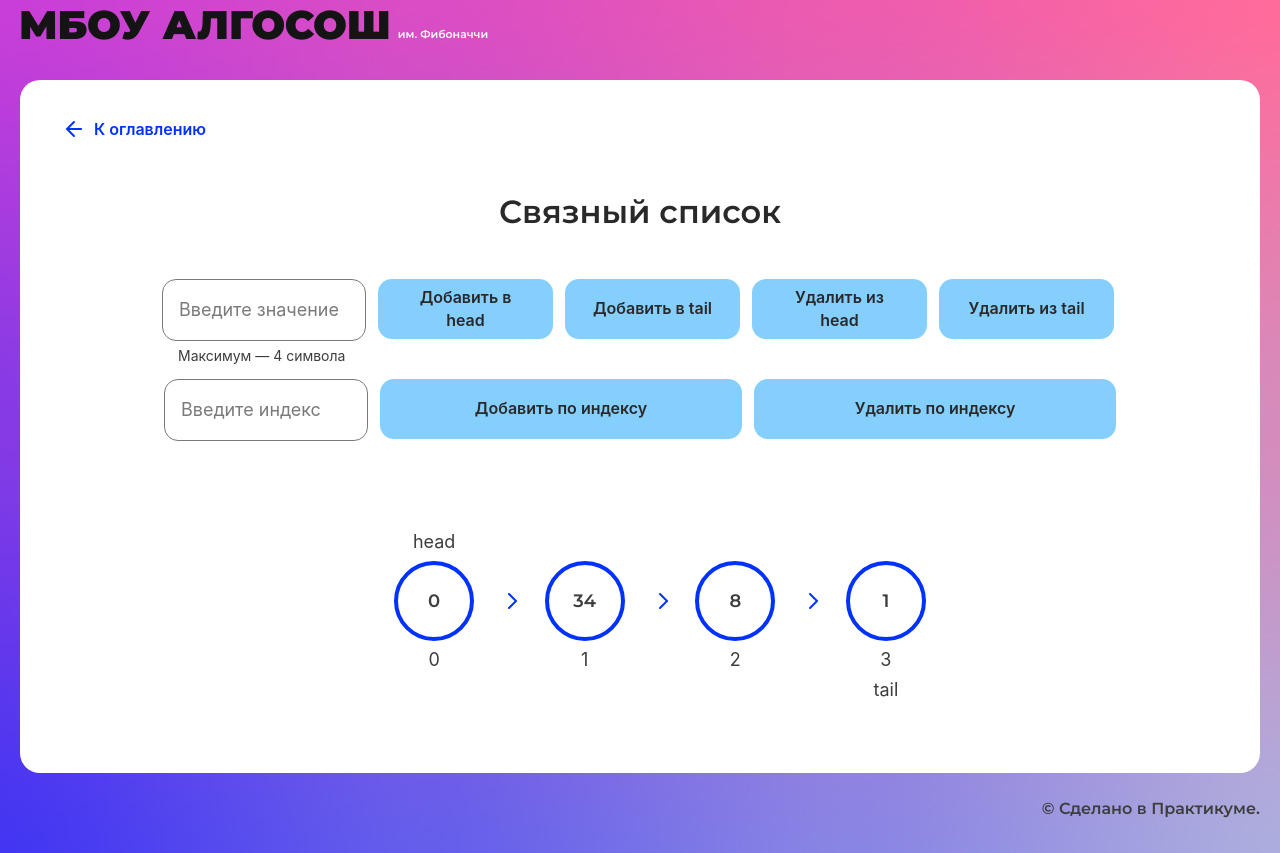
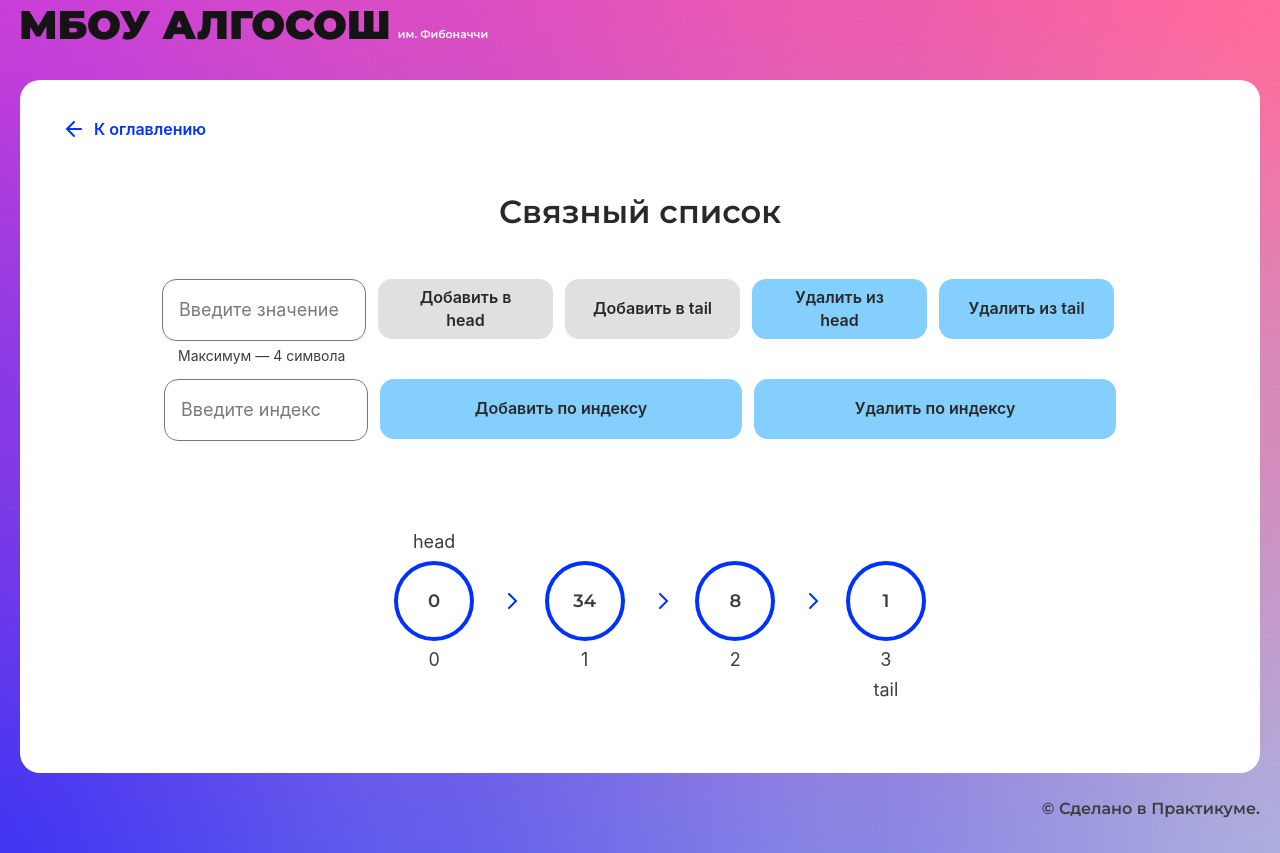
Before and after one commit to TheVadiratti/algososh, a React (Create React App) app: page /list in a window 1280 px wide. Built offline with nearby package versions, Linux system fonts and the light colour scheme.

Commit message:
feat: добавить дизейблы кнопкам list head tail

```diff
--- a/src/pages/list-page/list-page.tsx
+++ b/src/pages/list-page/list-page.tsx
@@ -10,6 +10,7 @@ import { Circle } from "../../components/ui/circle/circle";
 import { ArrowIcon } from "../../components/ui/icons/arrow-icon";
 import { setDelay } from "../../utils/utils";
 import { SHORT_DELAY_IN_MS } from "../../constants/delays";
+import { TProgress } from "../../types/list";
 
 const list = new List<string>();
 list.append('0');
@@ -19,6 +20,7 @@ list.append('1');
 
 export const ListPage: React.FC = () => {
   const [state, setState] = React.useState<TElement<string>[]>([]);
+  const [progress, setProgress] = React.useState<TProgress>({inProgress: false, type: null});
   const [inputValue, setInputValue] = React.useState<string>('');
   const [inputIndex, setInputIndex] = React.useState<string>('');
 
@@ -46,6 +48,8 @@ export const ListPage: React.FC = () => {
   }
 
   const addAtHead = async () => {
+    setProgress({inProgress: true, type: 'addAtHead'});
+
     let newState = state;
 
     newState[0].head = Circle({state: ElementStates.Changing, letter: inputValue, isSmall: true});
@@ -62,9 +66,12 @@ export const ListPage: React.FC = () => {
     setState([...newState]);
 
     setInputValue('');
+    setProgress({inProgress: false, type: null});
   }
 
   const addAtTail = async () => {
+    setProgress({inProgress: true, type: 'addAtTail'});
+
     let newState = state;
 
     newState[newState.length - 1].head = Circle({state: ElementStates.Changing, letter: inputValue, isSmall: true});
@@ -81,9 +88,12 @@ export const ListPage: React.FC = () => {
     setState([...newState]);
 
     setInputValue('');
+    setProgress({inProgress: false, type: null});
   }
 
   const deleteHead = async () => {
+    setProgress({inProgress: true, type: 'deleteHead'});
+
     let newState = state;
 
     newState[0].head = Circle({state: ElementStates.Changing, letter: newState[0].value, isSmall: true});
@@ -93,9 +103,13 @@ export const ListPage: React.FC = () => {
     list.cutAt(0);
     newState = convertList(list);
     setState([...newState]);
+
+    setProgress({inProgress: false, type: null});
   }
 
   const deleteTail = async () => {
+    setProgress({inProgress: true, type: 'deleteHead'});
+
     let newState = state;
 
     newState[newState.length - 1].head = Circle({state: ElementStates.Changing, letter: newState[newState.length - 1].value, isSmall: true});
@@ -105,6 +119,8 @@ export const ListPage: React.FC = () => {
     list.cutAt(newState.length - 1);
     newState = convertList(list);
     setState([...newState]);
+
+    setProgress({inProgress: false, type: null});
   }
 
   return (
@@ -124,24 +140,32 @@ export const ListPage: React.FC = () => {
             text="Добавить в head"
             extraClass={Styles.smallButton}
             onClick={addAtHead}
+            isLoader={progress.type === 'addAtHead'}
+            disabled={(progress.inProgress && progress.type !== 'addAtHead') || inputValue === ''}
           />
           <Button
             type="button"
             text="Добавить в tail"
             extraClass={Styles.smallButton}
             onClick={addAtTail}
+            isLoader={progress.type === 'addAtTail'}
+            disabled={(progress.inProgress && progress.type !== 'addAtTail') || inputValue === ''}
           />
           <Button
             type="button"
             text="Удалить из head"
             extraClass={Styles.smallButton}
             onClick={deleteHead}
+            isLoader={progress.type === 'deleteHead'}
+            disabled={progress.inProgress && progress.type !== 'deleteHead'}
           />
           <Button
             type="button"
             text="Удалить из tail"
             extraClass={Styles.smallButton}
             onClick={deleteTail}
+            isLoader={progress.type === 'deleteTail'}
+            disabled={progress.inProgress && progress.type !== 'deleteTail'}
           />
         </fieldset>
         <fieldset className={Styles.fieldset}>
--- /dev/null
+++ b/src/types/list.ts
@@ -0,0 +1,4 @@
+export type TProgress = {
+  inProgress: boolean;
+  type: 'addAtHead' | 'addAtTail' | 'deleteHead' | 'deleteTail' | null;
+};
```
